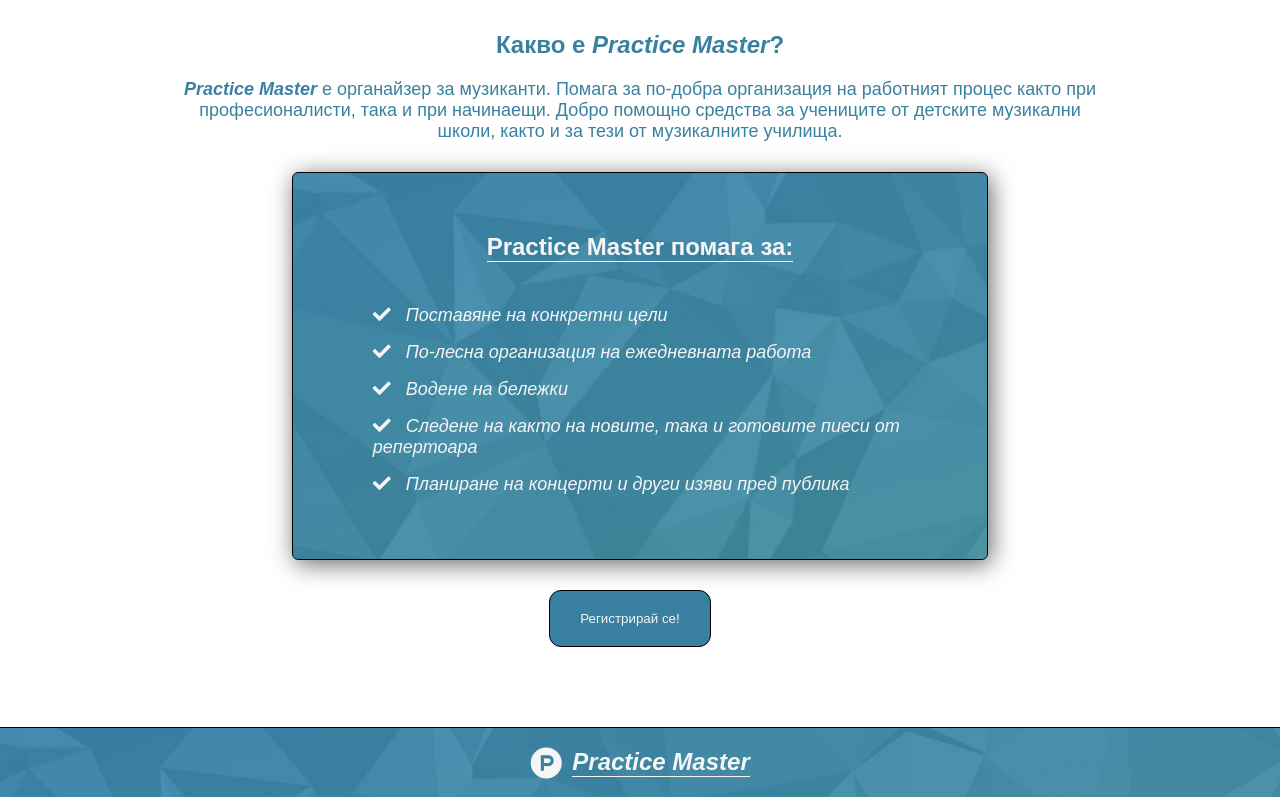
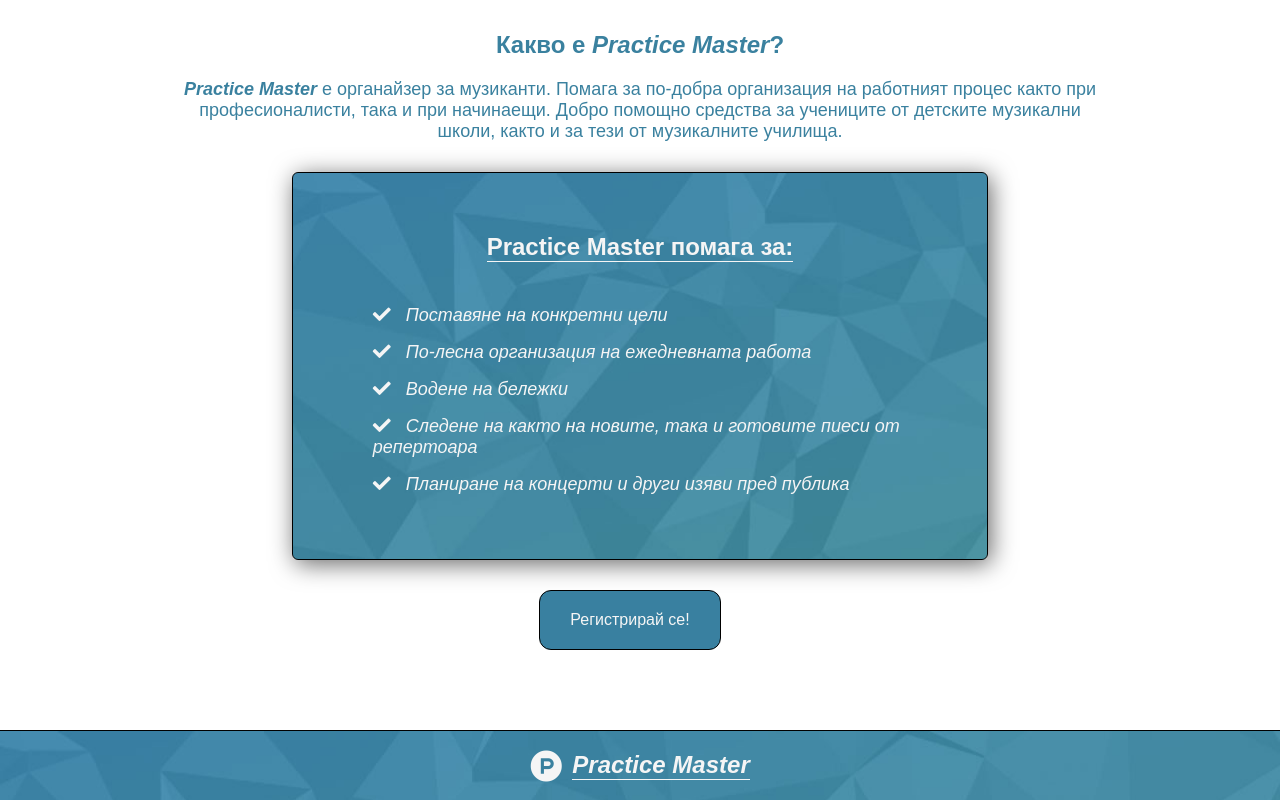
Before and after one commit to Hristo-Neshev/practice-master, a React (Create React App) app: page / in a window 1280 px wide. Shown: the part 719-1519 px from the top of the page. Built offline with nearby package versions, Linux system fonts and the light colour scheme.

Commit message:
Some minor changes

```diff
--- a/src/components/About/About.js
+++ b/src/components/About/About.js
@@ -17,7 +17,7 @@
                         <li><i class="fas fa-check"></i>Планиране на концерти и други изяви пред публика</li>
                     </ul>
                 </section>
-                <button className="start-now">Регистрирай се!</button>
+                <button className="start-now"><a href="#">Регистрирай се!</a></button>
             </article>
         </section>
     );
--- a/src/components/About/About.scss
+++ b/src/components/About/About.scss
@@ -75,6 +75,7 @@
         overflow: hidden;
         margin-right: 20px;
         border: 1px solid black;
+        font-size: 16px;
 
         &:hover {
           font-weight: bold;
--- a/src/components/Home/GuestHome/GuestHome.scss
+++ b/src/components/Home/GuestHome/GuestHome.scss
@@ -45,6 +45,7 @@
 
         &:hover {
             border: 2px solid whitesmoke;
+            font-weight: bold;
             cursor: pointer;
         }
 
```
Also changed, not shown: src/components/UserComponents/Login/Login.js (added), src/components/UserComponents/Login/Login.scss (added), src/components/UserComponents/Register/Register.js (added), src/components/UserComponents/Register/Register.scss (added).
